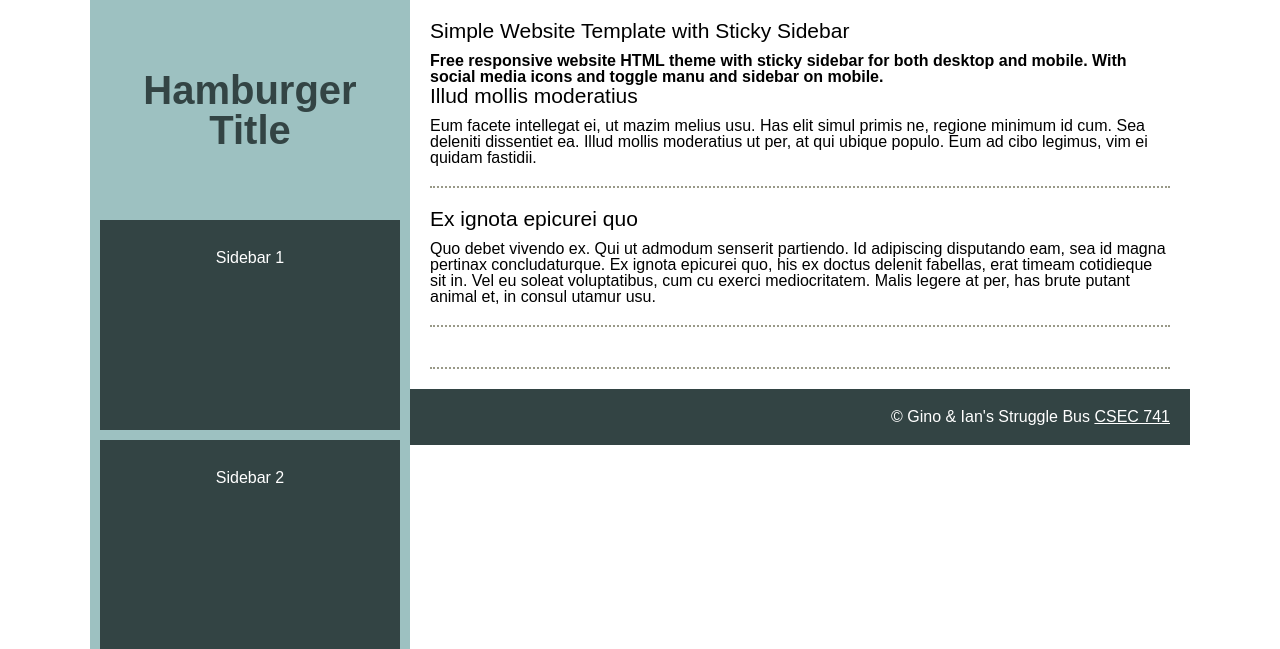
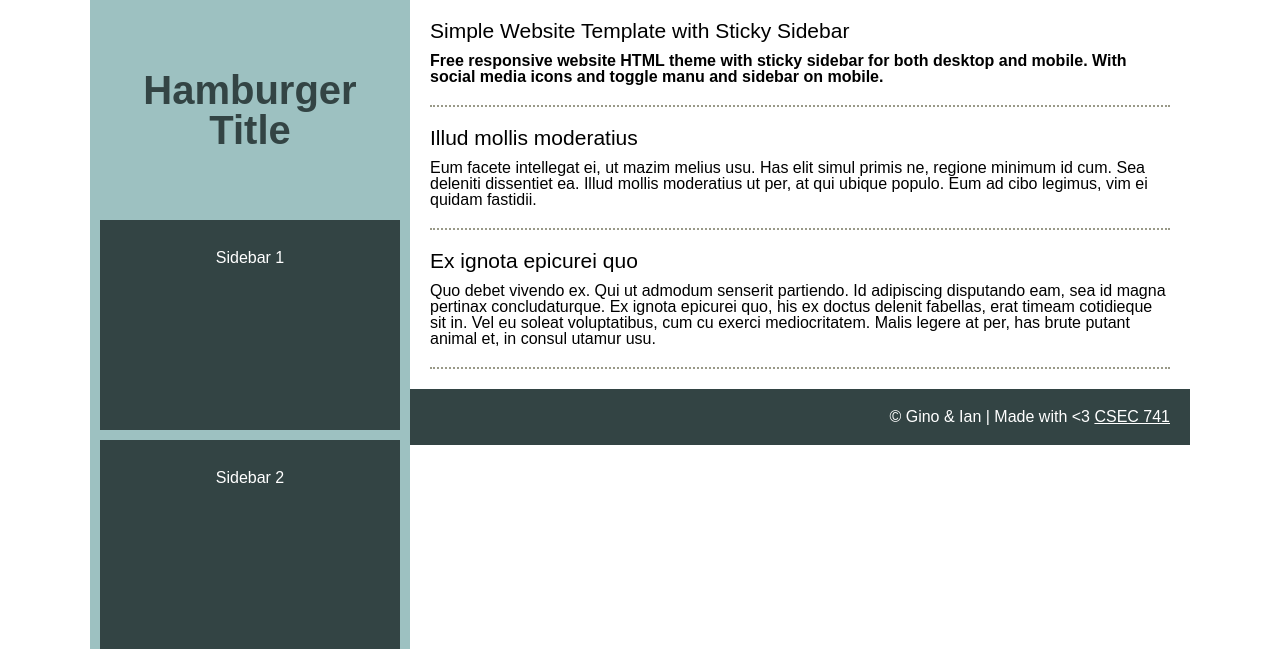
Before and after one commit to catmeum/SIMP, a Flask app: page / in a window 1280 px wide. Shown: the part 60-709 px from the top of the page. Run offline with Flask 2, Linux system fonts and the light colour scheme.

Commit message:
Final changes to HTML for today

```diff
--- a/templates/index.html
+++ b/templates/index.html
@@ -66,6 +66,7 @@
 				<article>
 					<h2>Simple Website Template with Sticky Sidebar</h2>
 					<p><strong>Free responsive website HTML theme with sticky sidebar for both desktop and mobile. With social media icons and toggle manu and sidebar on mobile.</strong></p>
+                </article>
 				<article>
 					<h2>Illud mollis moderatius</h2>
 					<p>Eum facete intellegat ei, ut mazim melius usu. Has elit simul primis ne, regione minimum id cum. Sea deleniti dissentiet ea. Illud mollis moderatius ut per, at qui ubique populo. Eum ad cibo legimus, vim ei quidam fastidii.</p>
@@ -76,7 +77,7 @@
 				</article>
 			</main>
 			<footer>
-				<p>&copy; Gino & Ian's Struggle Bus <a rel="nofollow" href="https://rit.edu/" target="_blank" rel="nofollow">CSEC 741</a></p>
+				<p>&copy; Gino & Ian  |  Made with <3&nbsp;<a rel="nofollow" href="https://rit.edu/" target="_blank" rel="nofollow">CSEC 741</a></p>
 			</footer>
 		</section>
 	</div>
```
